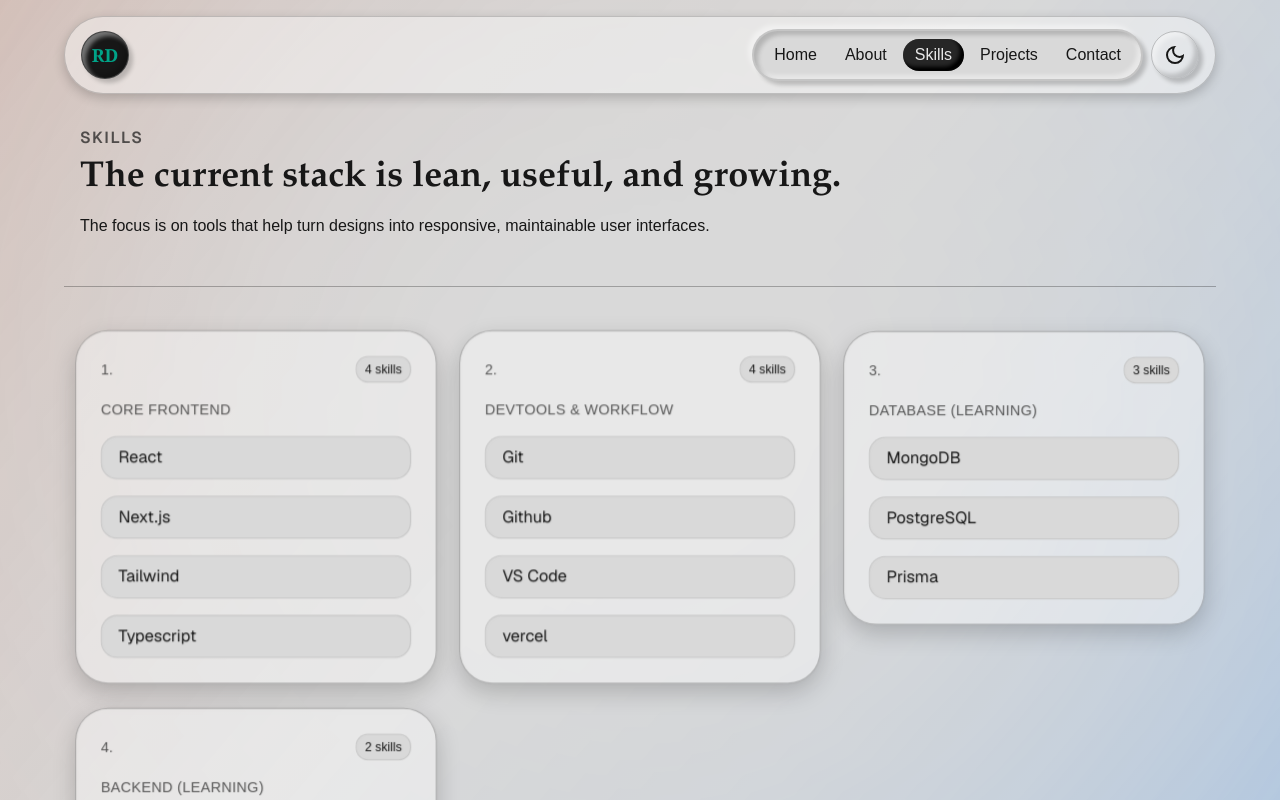
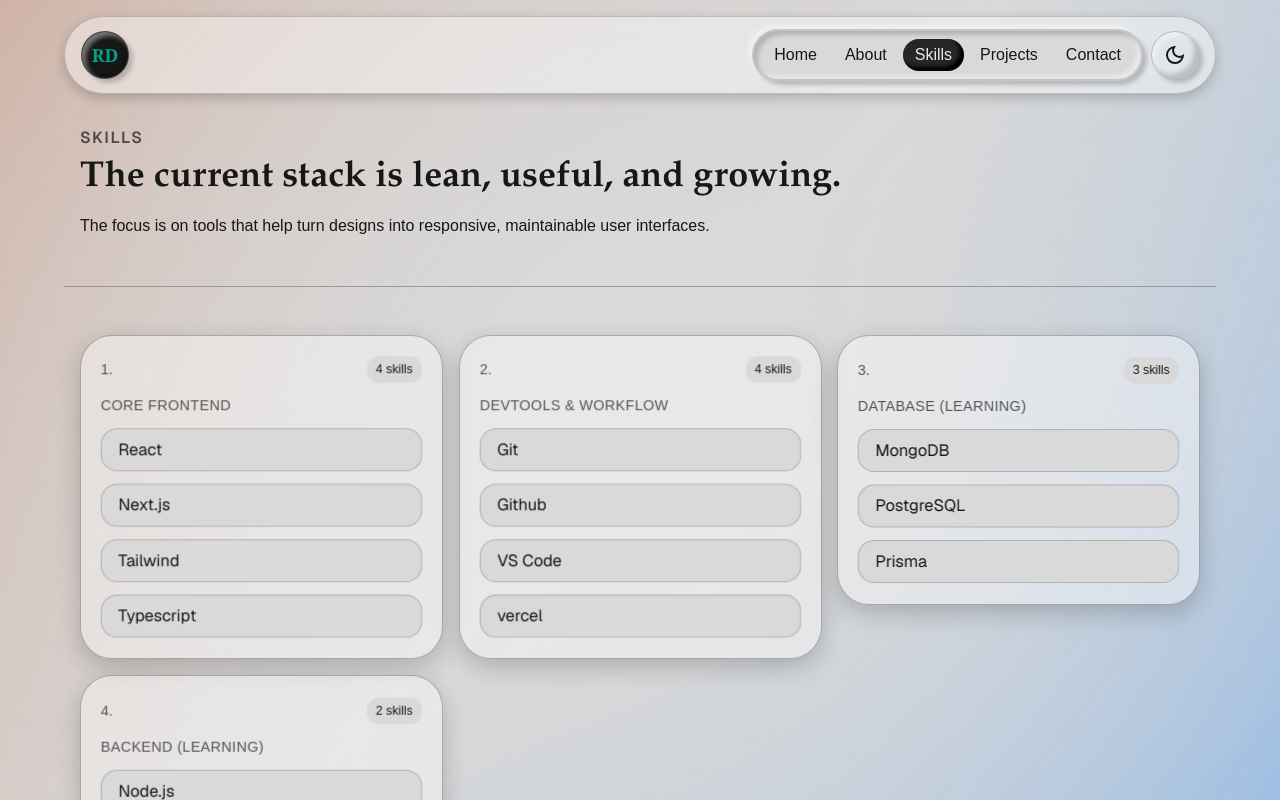
Before and after one commit to RanaDebbarma/my-portfolio, a Next.js app: page /skills in a window 1280 px wide. Shown: the top 800 px of the page. Built offline with nearby package versions, Linux system fonts and the light colour scheme.

Commit message:
polish and better card tilts

```diff
--- a/app/(root)/about/page.tsx
+++ b/app/(root)/about/page.tsx
@@ -14,7 +14,7 @@
   return (
     <div className="flex flex-col gap-8">
       {/* Introduction */}
-      <div className="space-y-2 p-4 bg-">
+      <div className="space-y-2 p-4">
         <p className="tracking-widest uppercase font-semibold font-sans text-muted">
           About
         </p>
--- a/app/(root)/contact/page.tsx
+++ b/app/(root)/contact/page.tsx
@@ -7,7 +7,7 @@
   return (
     <div className="flex flex-col gap-8 min-h-full">
       {/* Introduction */}
-      <div className="space-y-2 p-4 bg-">
+      <div className="space-y-2 p-4">
         <h3 className="tracking-widest uppercase font-semibold font-sans text-muted">Contact</h3>
         <div className="space-y-4">
           <h1 className="text-3xl sm:text-3xl lg:text-4xl font-bold headline-font">{ProfileData.contact.heading}</h1>
--- a/app/(root)/projects/page.tsx
+++ b/app/(root)/projects/page.tsx
@@ -10,7 +10,7 @@
   return (
     <div className="flex flex-col gap-8">
       {/* Introduction */}
-      <div className="space-y-2 p-4 bg-">
+      <div className="space-y-2 p-4">
         <h3 className="tracking-widest uppercase font-semibold font-sans text-muted">Projects</h3>
         <div className="space-y-4">
           <h1 className="text-3xl sm:text-3xl lg:text-4xl font-bold headline-font">{projectData.heading}</h1>
--- a/app/(root)/skills/page.tsx
+++ b/app/(root)/skills/page.tsx
@@ -1,5 +1,4 @@
 import CustomHR from "@/components/ui/CustomTags"
-import Wrapper from "@/components/ui/Wrapper"
 import { ProfileData } from "@/lib/data"
 import { TiltCard } from "@/components/tilt-card"
 
@@ -9,7 +8,7 @@
   return (
     <div className="flex flex-col gap-8">
       {/* Introduction */}
-      <div className="space-y-2 p-4 bg-">
+      <div className="space-y-2 p-4">
         <p className="tracking-widest uppercase font-semibold font-sans text-muted">
           Skills
         </p>
@@ -22,19 +21,16 @@
       </div>
       <CustomHR />
       {/*skill Cards */}
-      <div className="grid grid-cols-1 p-4 sm:grid-cols-2 lg:grid-cols-3 gap-8">
+      <div className="grid grid-cols-1 p-4 sm:grid-cols-2 lg:grid-cols-3 gap-4">
         {Object.entries(skillData.cards).map((card, index) => (
           <TiltCard
             key={index}
-            strength={5}
-            className="h-fit"
-          >
-            <Wrapper
-              className="bg-secondary hover:border-accent flex flex-col gap-4 sm:p-6 p-4"
+            className="h-fit group/card bg-secondary hover:border-accent sm:p-6 p-4 border border-wrapper-border/30 shadow-[0_8px_24px_rgba(0,0,0,0.2)] rounded-4xl"
+            contentClassName="flex flex-col gap-3"
           >
             <div className="flex justify-between items-center">
-                <p className="text-sm text-muted">{index + 1}.</p>
-                <div className="text-xs bg-background border border-foreground/10 px-2 py-1 rounded-xl self-center">
+              <p className="text-sm text-muted group-hover/card:text-accent">{index + 1}.</p>
+              <div className="text-xs bg-background border border-wrapper-border/0 px-2 py-1 rounded-xl self-center">
                 {card[1].stack.length} skills
               </div>
             </div>
@@ -43,19 +39,13 @@
             </p>
 
             {card[1].stack.map((item, index) => (
-                // <TiltCard
-                //   key={index}
-                // >
               <div
                 key={index}
-                  className="text-foreground font-sans flex items-center gap-4 border border-foreground/10 hover:border-accent bg-background px-4 py-2 rounded-2xl"
+                className="hover:-translate-y-1 transition-transform duration-300 text-foreground font-sans flex items-center gap-4 border border-wrapper-border/20 hover:border-accent bg-background px-4 py-2 rounded-2xl"
               >
                 {item}
               </div>
-                // </TiltCard>
-
             ))}
-            </Wrapper>
           </TiltCard>
         ))}
       </div>
--- a/components/BgComp.tsx
+++ b/components/BgComp.tsx
@@ -3,7 +3,7 @@
 export const GradientBg = () => {
   return (
     <div
-      className="animate-gradient-rotate bg-linear-(--gradient-angle) to-[hsla(212,100%,50%,0.17)] via-transparent from-[hsla(16,76%,41%,0.17)] h-full radialMask">
+      className="animate-gradient-rotate bg-linear-(--gradient-angle) to-[hsla(212,100%,50%,0.27)] via-transparent from-[hsla(19,76%,41%,0.27)] h-full radialMask">
     </div>
   );
 };
--- a/components/Button.tsx
+++ b/components/Button.tsx
@@ -28,7 +28,7 @@
         }}
       >
         {children}
-        <div className="absolute -z-10 top-0 left-0 w-full h-full group-hover:bg-accent/50 transition-all duration-300 ease-in-out"></div>
+        <div className="absolute -z-10 top-0 left-0 w-full h-full group-hover:bg-accent/80 mix-blend-hard-light transition-all duration-300 ease-in-out"></div>
       </Link>
     )
 }
--- a/components/Overview.tsx
+++ b/components/Overview.tsx
@@ -48,16 +48,13 @@
         <p className="text-sm text-muted">{ProfileData.position} based in {ProfileData.personalInfo.address}</p>
       </div>
       {/* sub-cards */}
-      <div className="grid grid-cols-1 sm:grid-cols-2 gap-6">
+      <div className="grid grid-cols-1 sm:grid-cols-2 gap-4">
         {ProfileData.overview.cards.map((item, index) => (
           <TiltCard
             key={index}
-            strength={8}
+            className="h-fit group border border-wrapper-border/25 hover:border-accent/80 p-6 sm:p-4 bg-background rounded-2xl"
+            contentClassName="flex flex-row-reverse sm:flex-col gap-3 justify-between"
           >
-            <div
-              className="relative overflow-hidden group border border-foreground/10 hover:border-accent/80 flex flex-row-reverse sm:flex-col gap-3 justify-between p-6 sm:p-4 bg-background rounded-2xl"
-            >
-              <div className="absolute group-hover:bg-accent/5 mix-blend-hard-light inset-0"></div>
             {/* svg icon */}
             <div className="flex items-center">
               <div className="min-h-8 h-10 fill-foreground/80 group-hover:fill-accent p-2.5 inline-block bg-secondary border border-foreground/10 rounded-xl">
@@ -69,7 +66,6 @@
                 {item.title}
               </p>
               <p>{item.content}</p>
-              </div>
             </div>
           </TiltCard>
         ))}
--- a/components/tilt-card.tsx
+++ b/components/tilt-card.tsx
@@ -6,10 +6,11 @@
 type TiltCardProps = {
   children: ReactNode;
   className?: string;
+  contentClassName?: string;
   strength?: number;
 };
 
-export function TiltCard({ children, className, strength = 10 }: TiltCardProps) {
+export function TiltCard({ children, className, contentClassName, strength = 10 }: TiltCardProps) {
   const pointerX = useMotionValue(0);
   const pointerY = useMotionValue(0);
 
@@ -24,12 +25,14 @@
 
   return (
     <motion.div
-      className={className}
+      className={`${className}`}
       style={{
         rotateX,
         rotateY,
         transformPerspective: 900,
         transformStyle: "preserve-3d",
+        // transform: "perspective(900px)",
+        // backfaceVisibility: "hidden",
       }}
       // whileHover={{ scale: 1.015 }}
       whileHover={{ scale: 1 }}
@@ -48,7 +51,12 @@
         pointerY.set(0);
       }}
     >
-      <div style={{ transform: "translateZ(24px)" }}>{children}</div>
+      <div
+        className={contentClassName}
+        style={{ transform: "translateZ(24px)" }}
+      >
+        {children}
+      </div>
     </motion.div>
   );
 }
```
Lines whose indentation alone changed are shown as unchanged.
